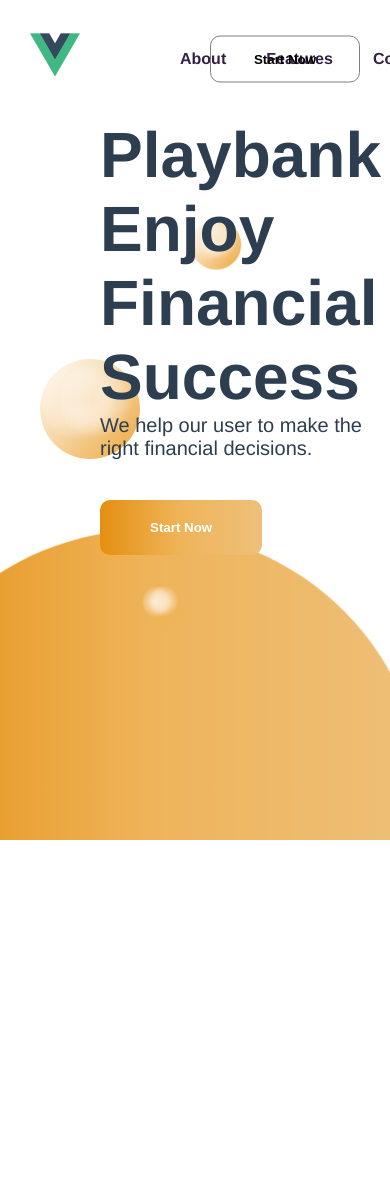
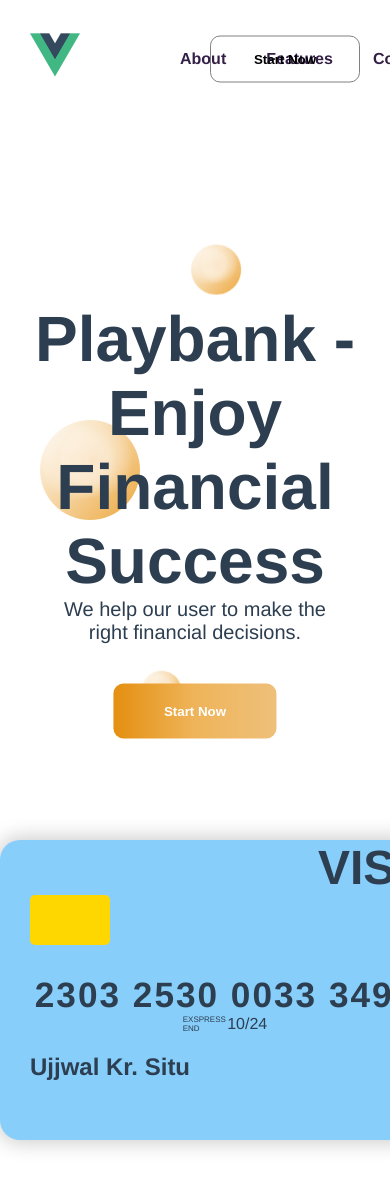
Before and after one commit to krishna-nayak/landing-animeted-page, a Vue app: page / in a window 390 px wide. Shown: the top 1188 px of the page. Before the commit the page ends 844 px from the top, so only its background shows below. Built offline with nearby package versions, Linux system fonts and the light colour scheme.

Commit message:
tablet responsive

```diff
--- a/src/components/AppBody.vue
+++ b/src/components/AppBody.vue
@@ -22,24 +22,32 @@
             <p>We help our user to make the right financial decisions.</p>
             <button class="start-btn">Start Now</button>
         </div>
-
+        <div class="box-container">
+            <div class="box card-motion">
+                <h1>VISA</h1>
+                <div class="gold"></div>
+                <h2>2303 2530 0033 3493</h2>
+                <div class="exp">
+                    <p class="exp-text">EXSPRESS END</p>
+                    <p>10/24</p>
+                </div>
+                <h3>Ujjwal Kr. Situ</h3>
+            </div>
+        </div>
         <div class="circle"></div>
     </section>
 </template>
-
-<script>
-export default {};
-</script>
 
 <style scoped>
 section {
     height: calc(100vh - 122px);
     overflow: hidden;
     position: relative;
+    padding: 50px 0;
 }
 .sphere {
     position: absolute;
-    /* max-height:; */
+    transform: translate(-10%, 0%);
 }
 .sphere-large {
     top: 50%;
@@ -60,12 +68,16 @@
 
 .text {
     position: absolute;
+    display: flex;
+    flex-direction: column;
+    justify-content: space-between;
+
     margin: 0 100px;
     font-size: 1.25rem;
 }
 .text h1 {
     width: 12ch;
-    font-size: clamp(2rem, 25vw, 4rem);
+    font-size: clamp(2rem, 20vw, 4rem);
 }
 .text p {
     width: 25ch;
@@ -78,11 +90,72 @@
     background: linear-gradient(to right, #e48f10, #efb45a, #eec07a);
     font-weight: 600;
     color: white;
+    align-self: flex-start;
+}
+.box-container {
+    max-width: 500px;
+    /* width: 400px; */
+    width: clamp(450px, 100%, 500px);
+    height: 300px;
+    transform: translateY(1000px);
+    animation: CardEnter 1s ease forwards;
+    position: absolute;
+    right: 100px;
+    top: 30px;
+    /* transition: all 1s; */
+}
+.box {
+    position: relative;
+    margin-left: auto;
+    width: 100%;
+    height: 100%;
+    background: lightskyblue;
+    border-radius: 20px;
+    box-shadow: 0 0 20px 3px rgba(0, 0, 0, 0.2);
+    transition: all 1s;
+}
+.card-motion {
+    animation: cardMotion 2s ease-in-out 1s infinite alternate;
+    transition: all 1s;
+}
+
+.box h1 {
+    font-size: 3rem;
+    margin-right: 20px;
+    text-align: end;
+}
+.box h2 {
+    font-size: 2.2rem;
+    text-align: center;
+    margin-top: 30px;
+    letter-spacing: 4px;
+}
+
+.box h3 {
+    font-size: 1.5rem;
+    margin: 20px 0 0 30px;
+}
+
+.box .exp {
+    display: flex;
+    align-items: center;
+    justify-content: center;
+}
+.box .exp-text {
+    width: 10ch;
+    font-size: 0.5rem;
+}
+.box .gold {
+    width: 80px;
+    height: 50px;
+    background: gold;
+    margin-left: 30px;
+    border-radius: 5px;
 }
 
 .circle {
-    width: 600px;
-    height: 600px;
+    width: 50vw;
+    height: 50vw;
     background: linear-gradient(to right, #e48f10, #efb45a, #eec07a);
     border-radius: 50%;
     position: absolute;
@@ -91,12 +164,8 @@
     transform: translate(-40%, 50%);
     z-index: -2;
     animation: expandCircle 8s linear 0.3s infinite;
-    /* transition: 2s; */
 }
 
-.circle:hover {
-    transform: translate(-50%, 0%) scale(1);
-}
 /* Animation */
 @keyframes motionSphere {
     from {
@@ -131,4 +200,67 @@
         transform: translate(-40%, 40%) scale(0.8);
     }
 }
+
+@keyframes CardEnter {
+    to {
+        transform: translateY(0%);
+        transition: all 1s;
+    }
+}
+
+@keyframes cardMotion {
+    from {
+        transform: translateY(0%);
+    }
+    to {
+        transform: translateY(20%);
+    }
+}
+
+/*MEDIA*/
+@media (max-width: 1150px) {
+    .box-container {
+        right: 50px;
+    }
+    .box {
+        width: 90%;
+    }
+    .text {
+        margin: 0 500px 0 50px;
+    }
+    .box h2 {
+        letter-spacing: 2px;
+    }
+}
+
+@media (max-width: 1000px) {
+    section {
+        height: 100vh;
+        margin-bottom: 300px;
+        overflow: visible;
+    }
+    .text {
+        top: 50%;
+        left: 50%;
+        transform: translate(-50%, -50%);
+        text-align: center;
+        justify-content: center;
+        align-items: center;
+        margin: 0 auto;
+    }
+    .text .start-btn {
+        align-self: center;
+    }
+    .box-container {
+        top: 0;
+        right: 0;
+        left: 0;
+        bottom: 0;
+        margin: 300px auto;
+        top: 50%;
+    }
+    .box {
+        width: 100%;
+    }
+}
 </style>
--- a/src/pages/Home.vue
+++ b/src/pages/Home.vue
@@ -1,11 +1,11 @@
 <template>
-    <AppBody />
+  <AppBody />
 </template>
 
 <script>
 import AppBody from "../components/AppBody.vue";
 export default {
-    components: { AppBody },
+  components: { AppBody },
 };
 </script>
 
```
Also changed, not shown: src/components/AppHeader.vue (indentation only), src/router/index.js (indentation only).
